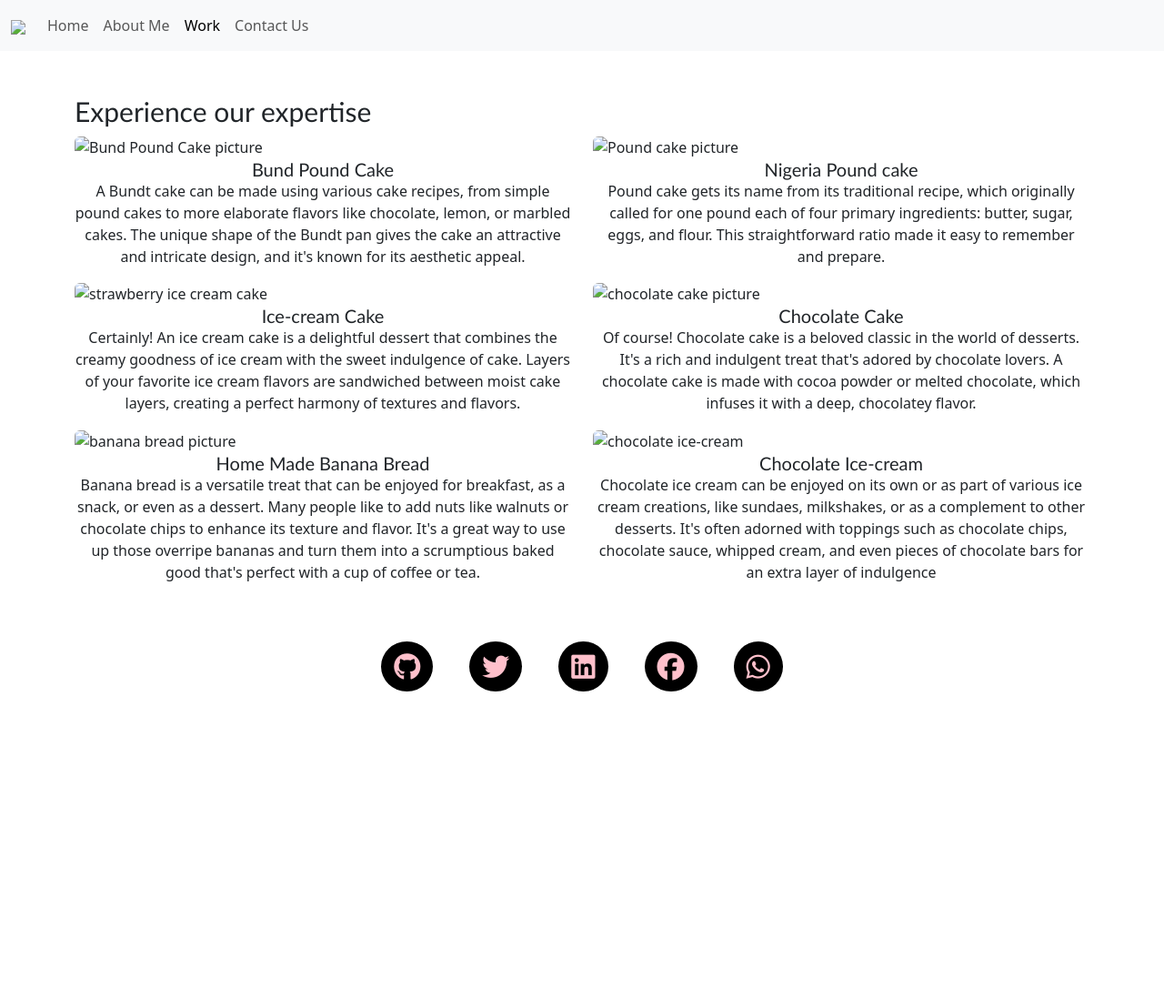
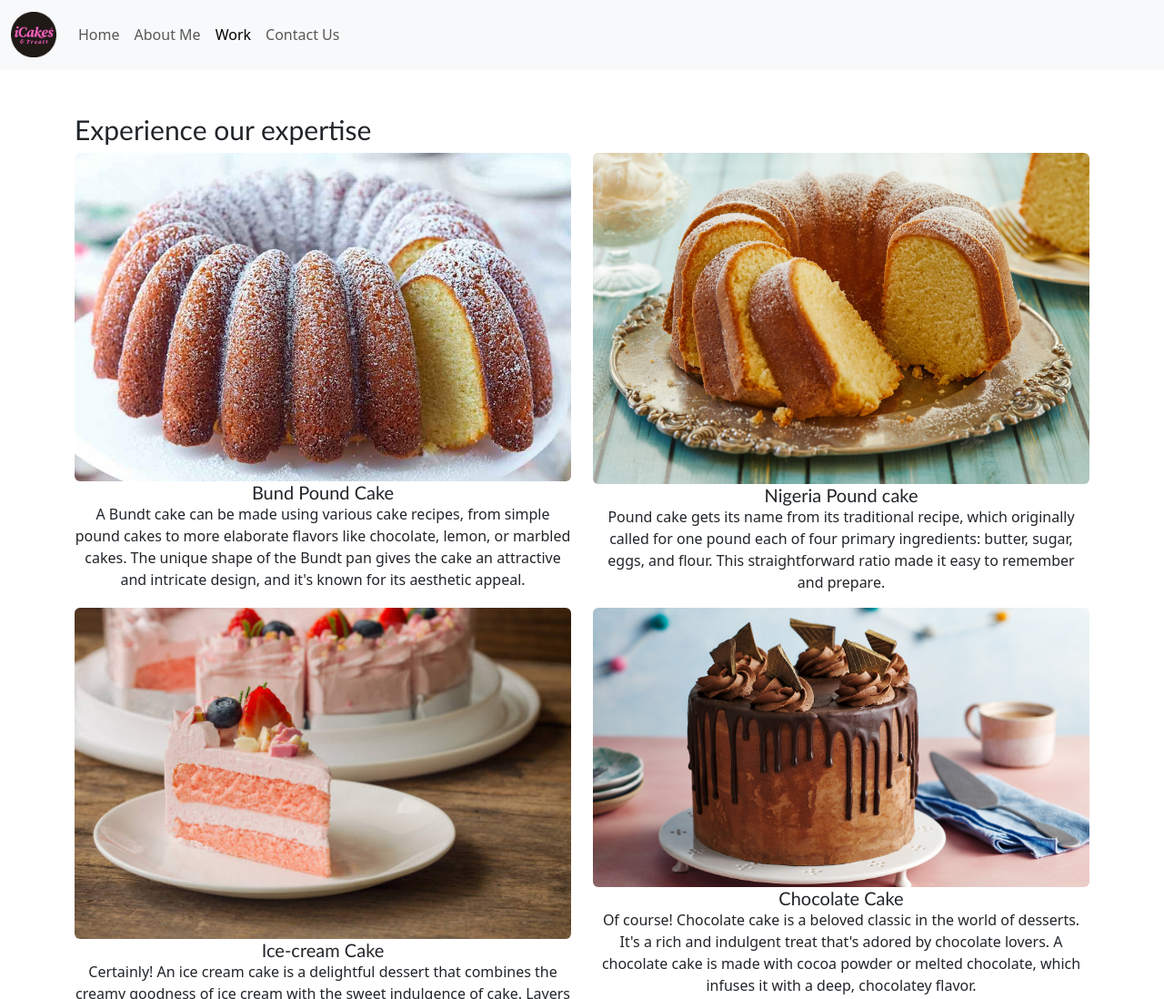
Before and after one commit to Patty-Dymphna/Front-end-profile, a plain HTML site: page work.html in a window 1280 px wide. Shown: the top 1098 px of the page at 91% size. Before the commit the page ends 808 px from the top, so only its background shows below. Drawn offline with nearby package versions, Linux system fonts and the light colour scheme.

Commit message:
Removing Image folder from the code

```diff
--- a/work.html
+++ b/work.html
@@ -22,7 +22,7 @@
     <nav class="navbar navbar-expand-lg bg-body-tertiary">
       <div class="container-fluid">
         <a class="navbar-brand" href="index.html"
-          ><img src="image/icake-removebg-preview.png" class="uppy"
+          ><img src="icake-removebg-preview.png" class="uppy"
         /></a>
         <button
           class="navbar-toggler"
@@ -51,32 +51,32 @@
             <h2>Experience our expertise</h2>
             <div class="row">
                 <div class="col-md-6">
-                    <img src="image/large.jpg" class="img-fluid rounded" alt="Bund Pound Cake picture">
+                    <img src="large.jpg" class="img-fluid rounded" alt="Bund Pound Cake picture">
                     <h3 class="text-center m-0">Bund Pound Cake</h3>
                     <P class="text-center">A Bundt cake can be made using various cake recipes, from simple pound cakes to more elaborate flavors like chocolate, lemon, or marbled cakes. The unique shape of the Bundt pan gives the cake an attractive and intricate design, and it's known for its aesthetic appeal.</P>
                   </div>
                 <div class="col-md-6">
-                    <img src="image/pound cake.jpg" class="img-fluid rounded" alt="Pound cake picture">
+                    <img src="pound cake.jpg" class="img-fluid rounded" alt="Pound cake picture">
                     <h3 class="text-center m-0">Nigeria Pound cake</h3>
                     <P class="text-center">Pound cake gets its name from its traditional recipe, which originally called for one pound each of four primary ingredients: butter, sugar, eggs, and flour. This straightforward ratio made it easy to remember and prepare.</P>
                 </div>
                 <div class="col-md-6">
-                    <img src="image/stock.jpg" class="img-fluid rounded" alt="strawberry ice cream cake">
+                    <img src="stock.jpg" class="img-fluid rounded" alt="strawberry ice cream cake">
                     <h3 class="text-center m-0">Ice-cream Cake</h3>
                     <P class="text-center">Certainly! An ice cream cake is a delightful dessert that combines the creamy goodness of ice cream with the sweet indulgence of cake. Layers of your favorite ice cream flavors are sandwiched between moist cake layers, creating a perfect harmony of textures and flavors. </P>
                 </div>
                 <div class="col-md-6">
-                    <img src="image/deep.jpg" class="img-fluid rounded" alt="chocolate cake picture">
+                    <img src="deep.jpg" class="img-fluid rounded" alt="chocolate cake picture">
                     <h3 class="text-center m-0">Chocolate Cake</h3>
                     <P class="text-center">Of course! Chocolate cake is a beloved classic in the world of desserts. It's a rich and indulgent treat that's adored by chocolate lovers. A chocolate cake is made with cocoa powder or melted chocolate, which infuses it with a deep, chocolatey flavor. </P>
                 </div>
                 <div class="col-md-6">
-                    <img src="image/buter.jpg" class="img-fluid rounded" alt="banana bread picture">
+                    <img src="buter.jpg" class="img-fluid rounded" alt="banana bread picture">
                     <h3 class="text-center m-0">Home Made Banana Bread</h3>
                     <P class="text-center">Banana bread is a versatile treat that can be enjoyed for breakfast, as a snack, or even as a dessert. Many people like to add nuts like walnuts or chocolate chips to enhance its texture and flavor. It's a great way to use up those overripe bananas and turn them into a scrumptious baked good that's perfect with a cup of coffee or tea.</P>
                 </div>
                 <div class="col-md-6">
-                    <img src="image/cookies.jpg" class="img-fluid rounded" alt="chocolate ice-cream">
+                    <img src="cookies.jpg" class="img-fluid rounded" alt="chocolate ice-cream">
                     <h3 class="text-center m-0">Chocolate Ice-cream</h3>
                     <P class="text-center">Chocolate ice cream can be enjoyed on its own or as part of various ice cream creations, like sundaes, milkshakes, or as a complement to other desserts. It's often adorned with toppings such as chocolate chips, chocolate sauce, whipped cream, and even pieces of chocolate bars for an extra layer of indulgence</P>
                 </div>
```
Also changed, not shown: about.html (+2 -2 lines), contact.html (+2 -2 lines), index.html (+1 -1 lines).
